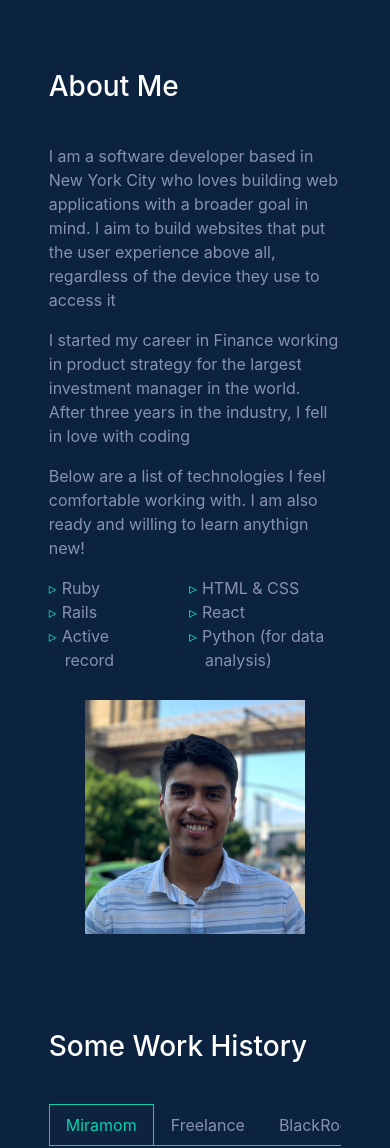
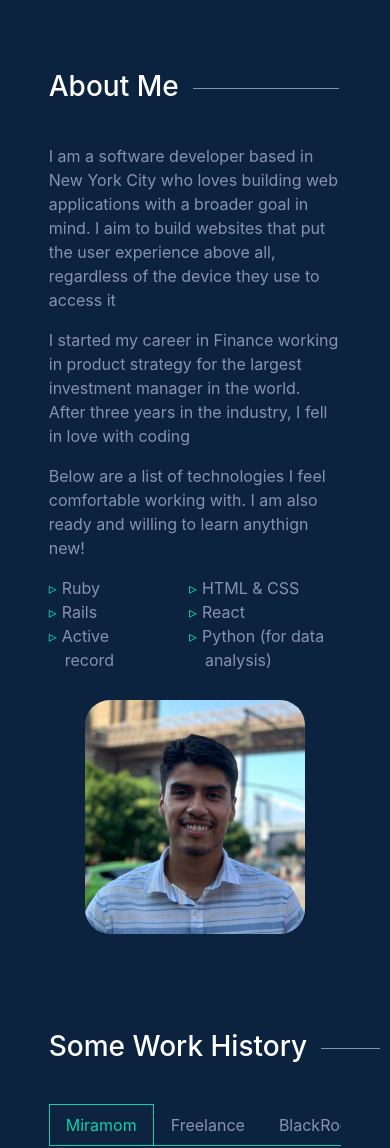
Before and after one commit to jvelis94/react-portfolio, a React (Create React App) app: page / in a window 390 px wide. Shown: the part 791-1939 px from the top of the page. Built offline with nearby package versions, Linux system fonts and the light colour scheme.

Commit message:
added hr lines to titles

```diff
--- a/src/App.css
+++ b/src/App.css
@@ -312,6 +312,7 @@ h1 {
 
 #about-img img {
   width: 100%;
+  border-radius: 25px;
 }
 
 @media (max-width: 1000px) {
@@ -411,3 +412,64 @@ h3 {
   background: none;
   height: 0px;
 }
+
+.titles:after {
+  background-color: #8892B0;
+  content: "";
+  display: inline-block;
+  height: 1px;
+  position: relative;
+  vertical-align: middle;
+  width: 50%;
+  /* margin-left: 12px; */
+}
+
+.titles:after {
+  background-color: #8892B0;
+  content: "";
+  display: inline-block;
+  height: 1px;
+  position: relative;
+  vertical-align: middle;
+  width: 50%;
+  /* margin-left: 12px; */
+}
+
+.titles:after {
+  left: 0.5em;
+  margin-right: -50%;
+ }
+
+ .titles-other:after {
+  background-color: #8892B0;
+  content: "";
+  display: inline-block;
+  height: 1px;
+  position: relative;
+  vertical-align: middle;
+  width: 75%;
+  /* margin-left: 12px; */
+}
+
+.titles-other:after {
+  left: 0.5em;
+  margin-right: -50%;
+ }
+
+ @media (max-width: 1000px) {
+  .titles-other:after {
+    background-color: #8892B0;
+    content: "";
+    display: inline-block;
+    height: 1px;
+    position: relative;
+    vertical-align: middle;
+    width: 20%;
+    /* margin-left: 12px; */
+  }
+
+  .titles-other:after {
+    left: 0.5em;
+    margin-right: -50px;
+   }
+ }
--- a/src/components/AboutMe.js
+++ b/src/components/AboutMe.js
@@ -6,7 +6,8 @@ class AboutMe extends React.Component {
         return (
             <div class='about-me' id='about-me'>
                 <section id='about-text'>
-                    <h3>About Me</h3>
+                    <h3 class='titles'>About Me</h3>
+
 
                     <p>I am a software developer based in New York City who loves building web applications with a broader goal in mind. I aim to build websites that put the user experience above all, regardless of the device they use to access it</p>
                     <p>I started my career in Finance working in product strategy for the largest investment manager in the world. After three years in the industry, I fell in love with coding</p>
--- a/src/components/Experience.js
+++ b/src/components/Experience.js
@@ -71,7 +71,7 @@ class Experience extends React.Component {
 
         return (
             <div class='experience' id='experience'>
-                <h3>Some Work History</h3>
+                <h3 class='titles-other'>Some Work History</h3>
                 <div id='work-history-desktop'>
                     <Tab.Container id="left-tabs-example" defaultActiveKey={1}>
                         <Row>
--- a/src/components/Projects.js
+++ b/src/components/Projects.js
@@ -42,7 +42,7 @@ class Projects extends React.Component {
 
         return (
             <div class='projects' id='projects'>
-                <h3>Notable Projects</h3>
+                <h3 class='titles-other'>Notable Projects </h3>
                 <div class='project-list'>
                     {this.state.projects.map(project => (
                         <div id='project-item'>
```
